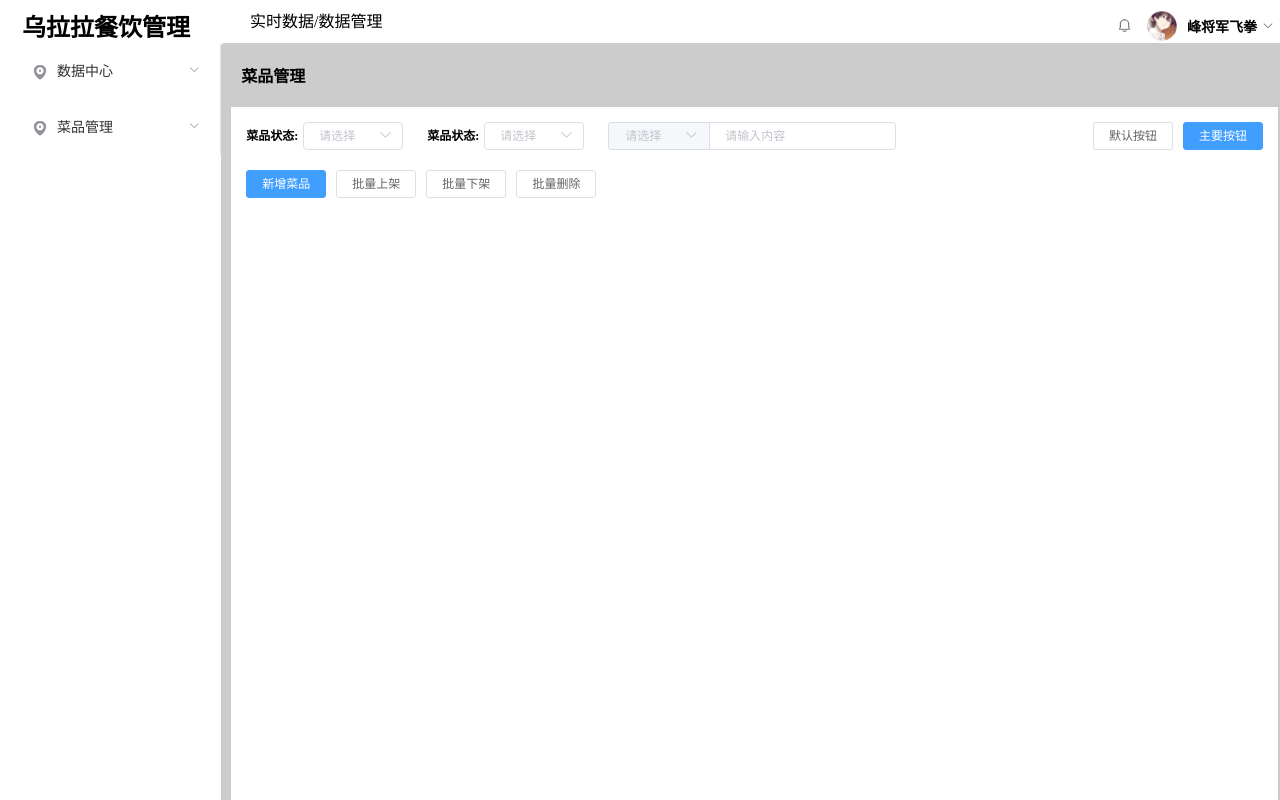
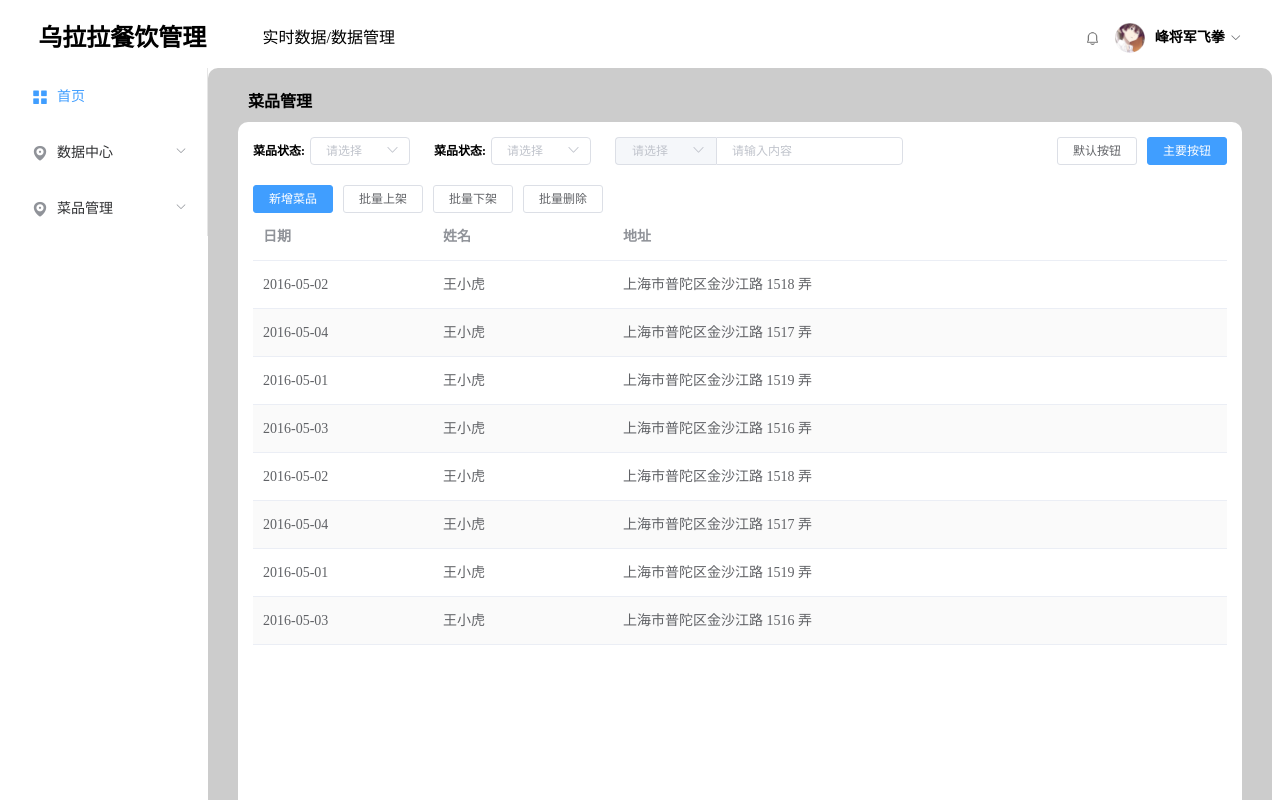
Before and after one commit to bo-ddd/wulala-restaurant-cms, a Vue app: page /goodsdata in a window 1280 px wide. Shown: the top 800 px of the page. Built offline with nearby package versions, Linux system fonts and the light colour scheme.

Commit message:
页面调整

```diff
--- a/src/assets/css/common.css
+++ b/src/assets/css/common.css
@@ -1,13 +1,16 @@
 .body,h4,h3,h2{
     margin: 0 auto;
 }
-.wrap{
+/* .wrap{
     width: 1280px;
     margin: 0 auto;
-}
+} */
 .mg-20{
     margin: 20px ;
 }
 .ml-50{
   margin-left: 50px;
 }
+.mg-rl_20{
+    margin: 0 20px;
+}
--- a/src/views/Home.vue
+++ b/src/views/Home.vue
@@ -1,5 +1,6 @@
 <template>
-  <div class="home">
+  <el-container>
+  <el-header>
     <div class="wrap box-top">
       <div class="title">乌拉拉餐饮管理</div>
       <div class="box-user ">
@@ -22,14 +23,17 @@
       </div>
 
     </div>
-    <el-row class="wrap">
-      <el-col :span="4">
-
-        <!-- <div> -->
-        <el-row class="tac">
+  </el-header>
+  <el-container>
+    <el-aside width="200px">
+      <el-row class="tac">
           <el-col :span="12">
-            <el-menu router default-active="2" class="el-menu-vertical-demo" @open="handleOpen" @close="handleClose">
-              <el-submenu index="1">
+            <el-menu router default-active="home" class="el-menu-vertical-demo" @open="handleOpen" @close="handleClose">
+              <el-menu-item index="home">
+        <i class="el-icon-menu"></i>
+        <span slot="title">首页</span>
+      </el-menu-item>
+              <el-submenu index="2">
                 <template slot="title">
                   <i class="el-icon-location"></i>
                   <span>数据中心</span>
@@ -39,17 +43,8 @@
                   <el-menu-item index="shuju">实时数据</el-menu-item>
                   <el-menu-item index="1-2">菜品数据</el-menu-item>
                 </el-menu-item-group>
-                <el-menu-item-group>
-                  <el-menu-item index="1-3">选项3</el-menu-item>
-                </el-menu-item-group>
-                <el-submenu index="1-4">
-                  <template slot="title">选项4</template>
-                  <el-menu-item index="1-4-1">选项1</el-menu-item>
-                </el-submenu>
               </el-submenu>
-
-
-              <el-submenu index="2">
+              <el-submenu index="3">
                 <template slot="title">
                   <i class="el-icon-location"></i>
                   <span>菜品管理</span>
@@ -65,17 +60,12 @@
             </el-menu>
           </el-col>
         </el-row>
-        <!-- </div> -->
-      </el-col>
-
-
-      <el-col :span="20">
-
-        <router-view />
-      </el-col>
-
-    </el-row>
-  </div>
+    </el-aside>
+    <el-main>
+      <router-view />
+    </el-main>
+  </el-container>
+</el-container>
 </template>
 
 <script>
@@ -106,17 +96,14 @@ h3 {
   width: 100%;
 }
 
-::v-deep .el-col {
+::v-deep .el-main {
   background-color: #ccc;
+  border-radius: 10px;
 }
 
-.el-row {
-  /* margin-bottom: 20px;
-    &:last-child {
-      margin-bottom: 0;
-    } */
+::v-deep .el-header{
+  line-height: 60px;
 }
-
 .el-col {
   border-radius: 4px;
 }
@@ -144,13 +131,13 @@ h3 {
 }
 
 .box-user {
-  /* background: red; */
   width: 80%;
-  /* display: inline-block; */
   display: flex;
   justify-content: space-between;
 }
-
+::v-deep .el-main{
+  min-height: 500px;
+}
 .title {
   display: inline-block;
   margin-right: 46px;
--- a/src/views/MerchandiseManagement/GoodsData.vue
+++ b/src/views/MerchandiseManagement/GoodsData.vue
@@ -1,6 +1,6 @@
 <template>
     <div>
-        <h4 class="mg-20">菜品管理</h4>
+        <h4 class="mg-rl_20">菜品管理</h4>
         <div class="box-contont">
             <div class="box-inquire">
                 <div class="box-inquire_inp">
@@ -43,10 +43,20 @@
                     <el-button size="mini" type="primary">新增菜品</el-button>
                     <el-button size="mini">批量上架</el-button>
                     <el-button size="mini">批量下架</el-button>
-                    <el-button size="mini">批量删除
-                    </el-button>
+                    <el-button size="mini">批量删除</el-button>
                 </el-row>
             </div>
+            <el-table :data="tableData" stripe style="width: 100%">
+                <el-table-column prop="date" label="日期" width="180">
+                </el-table-column>
+                <el-table-column prop="name" label="姓名" width="180">
+                </el-table-column>
+                <el-table-column prop="address" label="地址">
+                </el-table-column>
+            </el-table>
+        </div>
+        <div>
+            <el-pagination :page-size="2" background layout="prev, pager, next" :total="1000"></el-pagination>
         </div>
     </div>
 </template>
@@ -58,6 +68,7 @@ export default {
             input2: '',
             input3: '',
             select: '',
+            value: '',
             options: [{
                 value: '选项1',
                 label: '已上架'
@@ -68,7 +79,40 @@ export default {
                 value: '选项3',
                 label: '已下架'
             }],
-            value: ''
+            tableData: [{
+                date: '2016-05-02',
+                name: '王小虎',
+                address: '上海市普陀区金沙江路 1518 弄'
+            }, {
+                date: '2016-05-04',
+                name: '王小虎',
+                address: '上海市普陀区金沙江路 1517 弄'
+            }, {
+                date: '2016-05-01',
+                name: '王小虎',
+                address: '上海市普陀区金沙江路 1519 弄'
+            }, {
+                date: '2016-05-03',
+                name: '王小虎',
+                address: '上海市普陀区金沙江路 1516 弄'
+            }, {
+                date: '2016-05-02',
+                name: '王小虎',
+                address: '上海市普陀区金沙江路 1518 弄'
+            }, {
+                date: '2016-05-04',
+                name: '王小虎',
+                address: '上海市普陀区金沙江路 1517 弄'
+            }, {
+                date: '2016-05-01',
+                name: '王小虎',
+                address: '上海市普陀区金沙江路 1519 弄'
+            }, {
+                date: '2016-05-03',
+                name: '王小虎',
+                address: '上海市普陀区金沙江路 1516 弄'
+            }
+            ]
         }
     }
 
@@ -78,8 +122,8 @@ export default {
 .box-contont {
     margin: 10px;
     background-color: white;
-    // width: 98%;
-    height: 800px;
+    border-radius: 10px;
+    height: 690px;
     padding: 15px;
 }
 
@@ -109,5 +153,4 @@ export default {
     font-weight: 600;
     margin-right: 5px;
 }
-
 </style>
```
